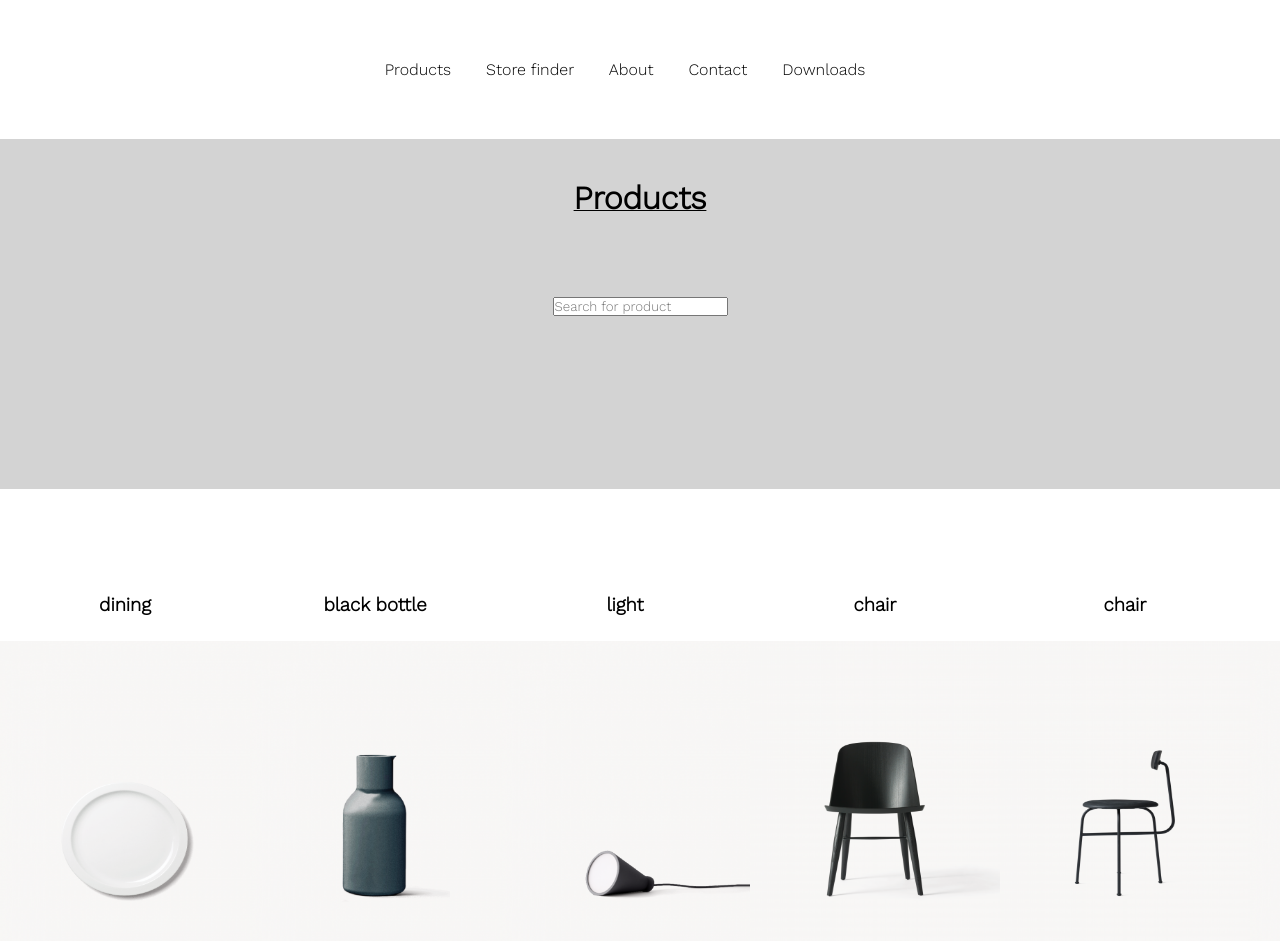
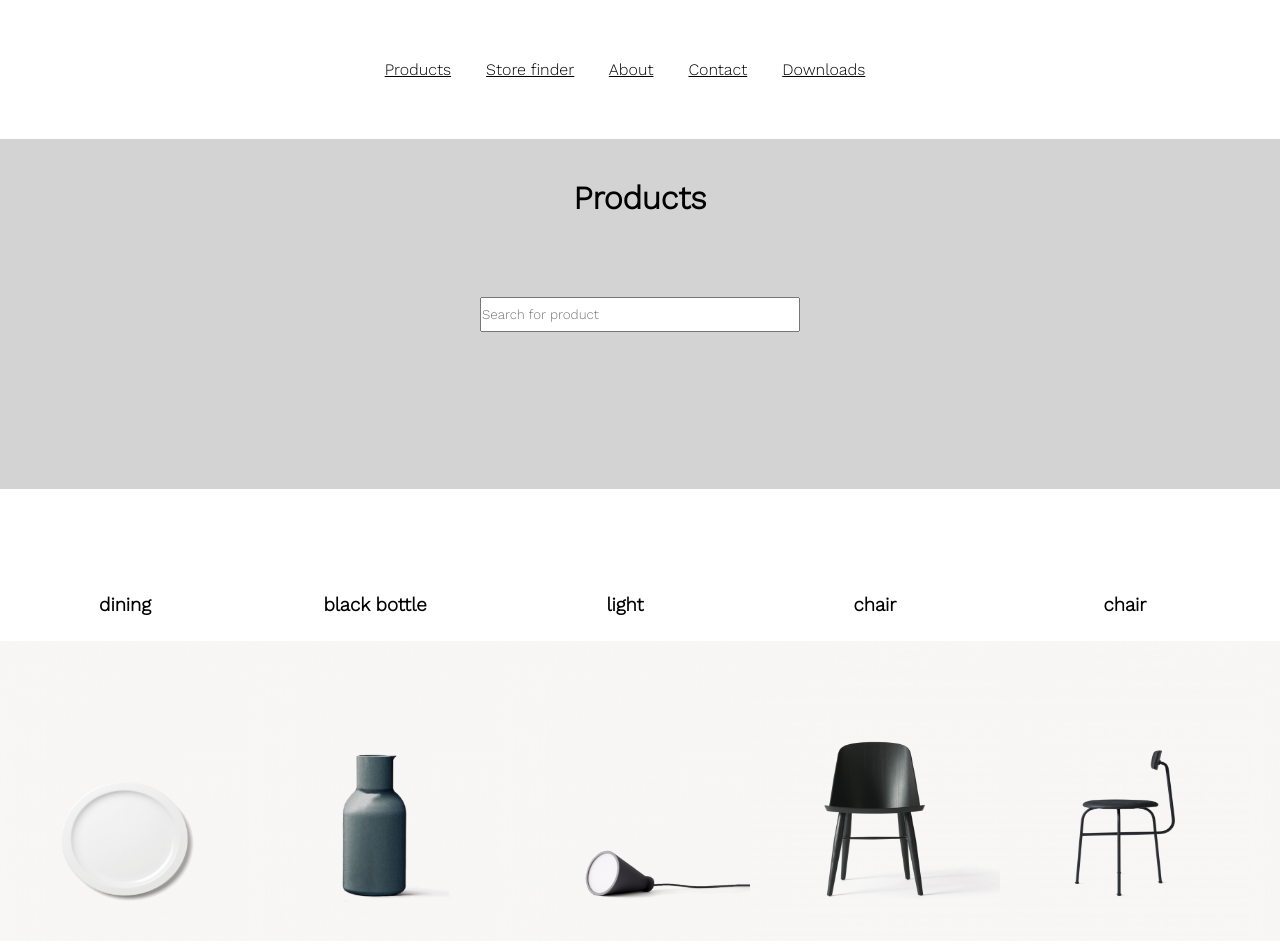
Before and after one commit to ROC-Tilburg-ICT-Mediatechnologie/proftaakp3-renzoklarenbeek, a website: page views/home.html in a window 1280 px wide. Shown: the top 948 px of the page. Drawn offline with nearby package versions, Linux system fonts and the light colour scheme.

Commit message:
veranderingen

```diff
--- a/app.js
+++ b/app.js
@@ -1,6 +1,6 @@
 import express from 'express';
 import { create } from 'express-handlebars';
-
+require('dotenv').config()
 const app = express();
 
 const hbs = create({
--- a/views/home.html
+++ b/views/home.html
@@ -25,7 +25,7 @@
 
     <div class="mid-section">
       <h1 class="h1-products">Products</h1>
-      <input
+      <input class="input"
         placeholder="Search for product"
         name="searchInput"
         type="text"
--- a/views/style.css
+++ b/views/style.css
@@ -9,7 +9,7 @@
 }
 
 a:link {
-  text-decoration: none;
+  text-decoration: underline;
   padding-right: 30px;
   color: black;
   transition: 0.5s;
@@ -31,8 +31,13 @@ a:hover {
   height: 350px;
 }
 
+.input{
+  height: 35px;
+  width: 25%;
+}
+
 h1 {
-  text-decoration: underline;
+  text-decoration: none;
   text-decoration-thickness: 1px;
 }
 
```
